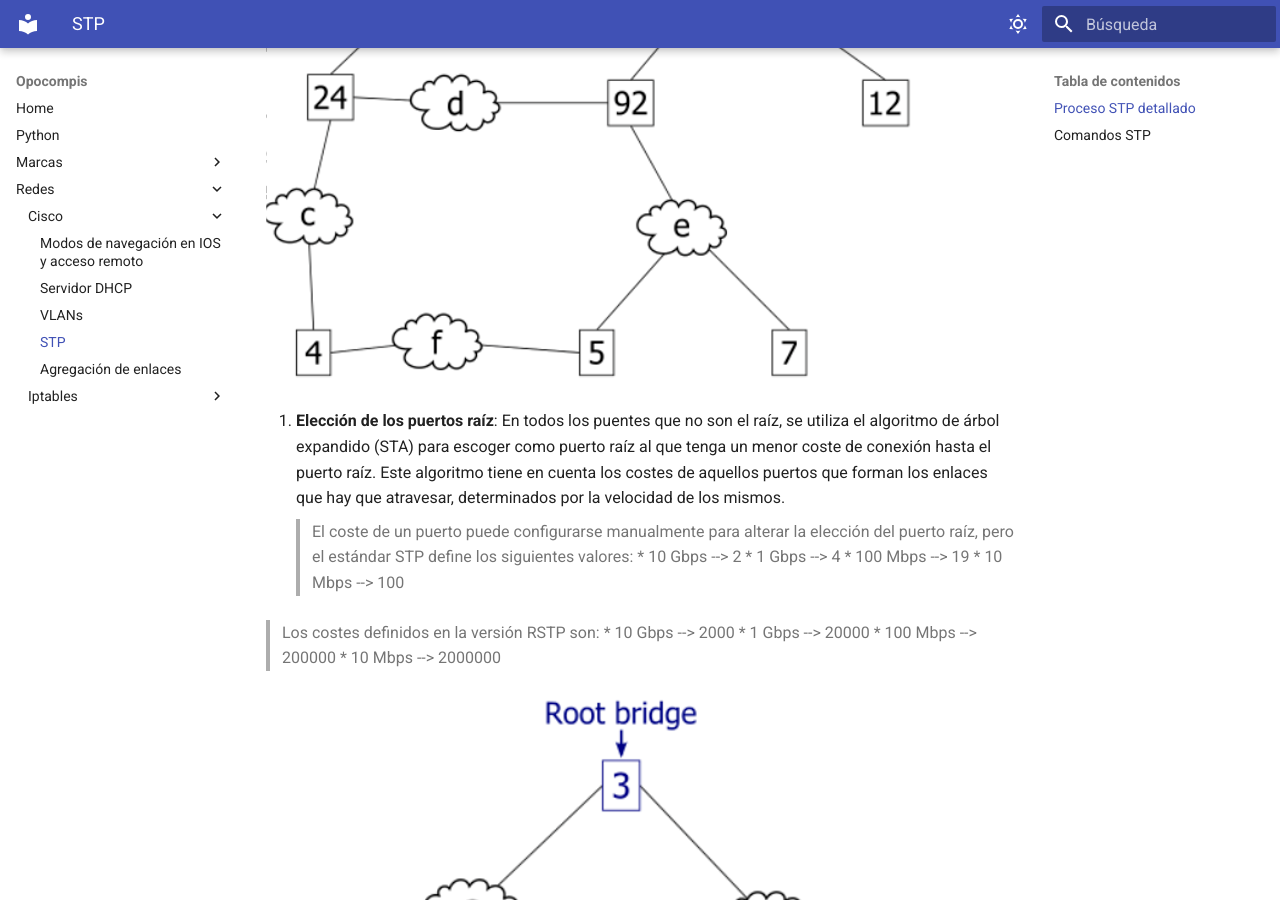
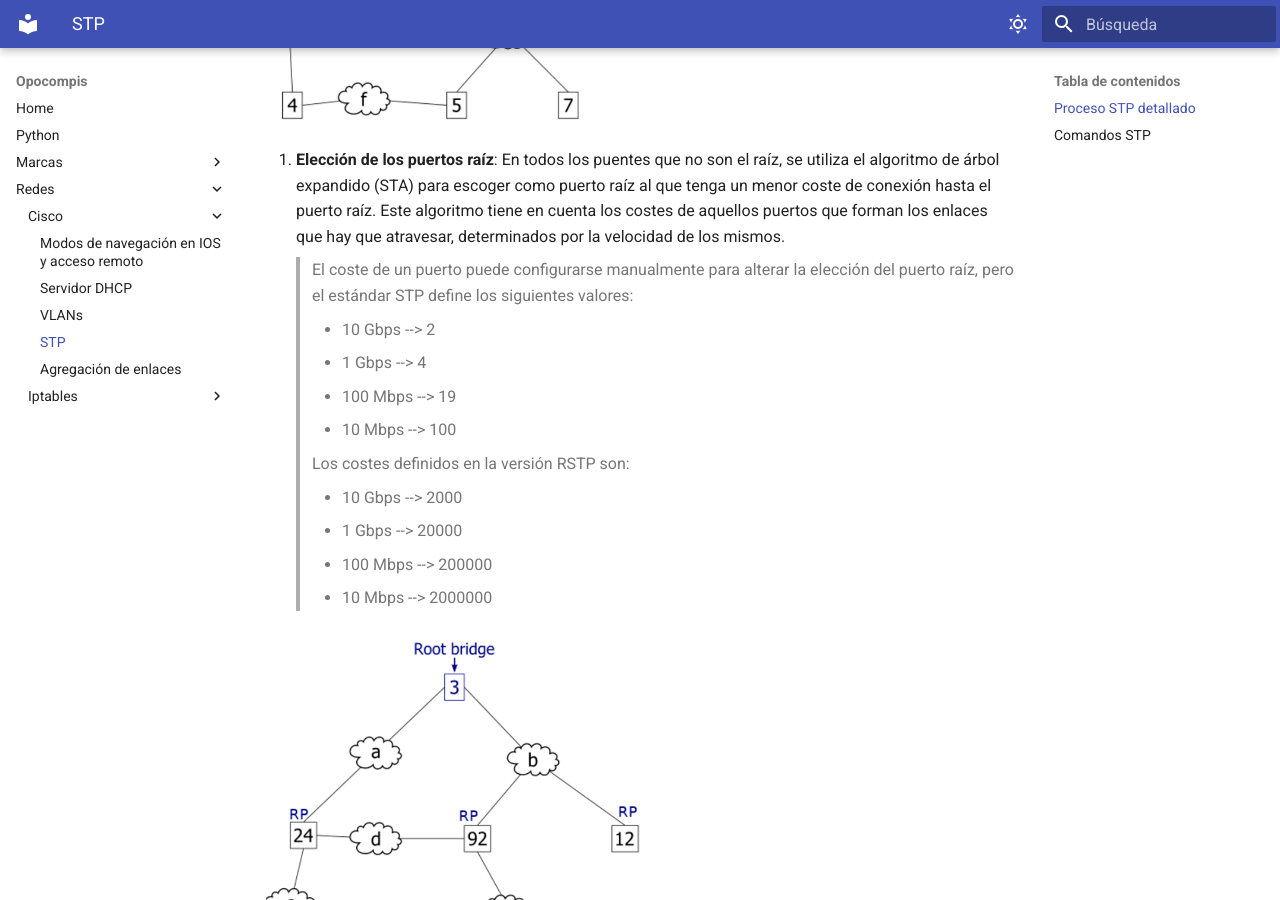
Before and after one commit to Holowachu/opos, an MkDocs documentation site: the page built from docs/Redes/Cisco/4-STP.md, in a window 1280 px wide and 900 px high, scrolled down 1274 px. Built offline with MkDocs 1.6.1 and Material for MkDocs 9.7.7, drawn with Linux system fonts in a browser that asks for light colours.

Commit message:
Minor fixes

````diff
--- a/docs/Redes/Cisco/4-STP.md
+++ b/docs/Redes/Cisco/4-STP.md
@@ -23,34 +23,36 @@ Para ello, los switches intercambian BPDUs para compartir información sobre ell
 
 1. **Elección del puente raíz (root bridge)**: Esta elección se realiza escogiendo el puente con menor BID (Bridge ID). El puente raíz será el nodo raíz de la topología de árbol:
 
-![Root bridge](stp-1.png)
+<img style="width: 50%; margin-left: auto; margin-right: auto;" src="../stp-1.png">
 
 2. **Elección de los puertos raíz**: En todos los puentes que no son el raíz, se utiliza el algoritmo de árbol expandido (STA) para escoger como puerto raíz al que tenga un menor coste de conexión hasta el puerto raíz. Este algoritmo tiene en cuenta los costes de aquellos puertos que forman los enlaces que hay que atravesar, determinados por la velocidad de los mismos.
 > El coste de un puerto puede configurarse manualmente para alterar la elección del puerto raíz, pero el estándar STP define los siguientes valores:
+>
 > * 10 Gbps --> 2
 > * 1 Gbps --> 4
 > * 100 Mbps --> 19
 > * 10 Mbps --> 100
-
+>
 > Los costes definidos en la versión RSTP son:
+>
 > * 10 Gbps --> 2000
 > * 1 Gbps --> 20000
 > * 100 Mbps --> 200000
 > * 10 Mbps --> 2000000
 
-![Root ports](stp-2.png)
+<img style="width: 50%; margin-left: auto; margin-right: auto;" src="../stp-2.png">
 
 3. **Elección de los puertos designados**: En el puente raíz, todos los puertos son puertos designados. El resto de puentes, establecerán un puerto designado en cada segmento entre 2 switches. El puerto designado será aquel que tenga un menor coste de conexión con el puente raíz (o el puerto del puente que tenga menor BID en caso de que los puertos de ambos extremos del enlace tengan el mismo coste).
 
-![Designated ports](stp-3.png)
+<img style="width: 50%; margin-left: auto; margin-right: auto;" src="../stp-3.png">
 
 4. **Bloqueo de puertos**: Los puertos que no están establecidos como puertos raíz ni designados se establecen como puertos bloqueados o puertos alternativos (o de backup). Estos puertos ni envían ni reciben tráfico para prevenir la formación de bucles, a excepción de las tramas BPDU del propio protocolo STP.
 
-![Alternate ports](stp-4.png)
+<img style="width: 50%; margin-left: auto; margin-right: auto;" src="../stp-4.png">
 
 5. **Reconfiguración de STP**: En caso de caída de un enlace de la red, se aplica de nuevo el algoritmo STA para determinar los nuevos puertos raíz, designados y alternativos. Esto provocará que se activen enlaces hasta ahora bloqueados, para mantener la conectividad en la red.
 
-![Reconfig STP](stp-5.png)
+<img style="width: 50%; margin-left: auto; margin-right: auto;" src="../stp-5.png">
 
 ## Comandos STP
 
@@ -59,7 +61,7 @@ Para ello, los switches intercambian BPDUs para compartir información sobre ell
 S1(config)# spanning-tree
 S1(config)# spanning-tree mode rapid-pvst
 ```
-> Dependiendo de la versión del switch los modos admitidos de STP son diferentes, pero los más comunes son: `pvst` y `rapid-pvst` . RPVSTP es la opción por defecto y la recomendada, pues goza de una convergencia más rápida. El 'PV' es de "Por VLAN", pues contempla un árbol STP para cada VLAN.
+> Dependiendo de la versión del switch los modos admitidos de STP son diferentes, pero los más comunes son: `pvst` y `rapid-pvst`. RPVSTP es la opción por defecto y la recomendada, pues goza de una convergencia más rápida. El 'PV' es de "Por VLAN", pues contempla un árbol STP para cada VLAN.
 
 * Cambiar prioridad de puente:
 ```bash
````
Also changed, not shown: docs/Redes/Cisco/5-LACP.md (+4 -0 lines), docs/Redes/Cisco/stp-1.png.
